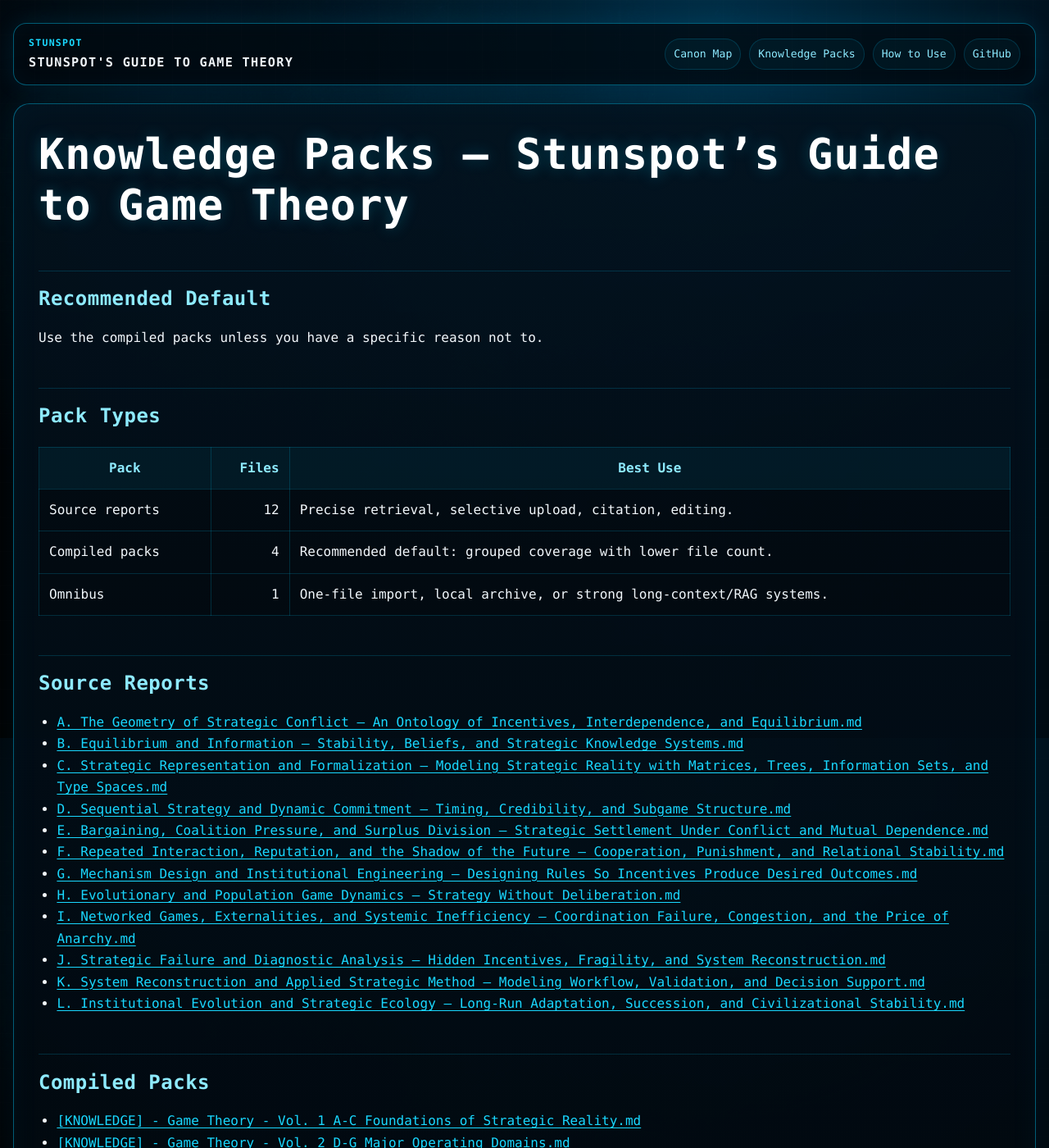
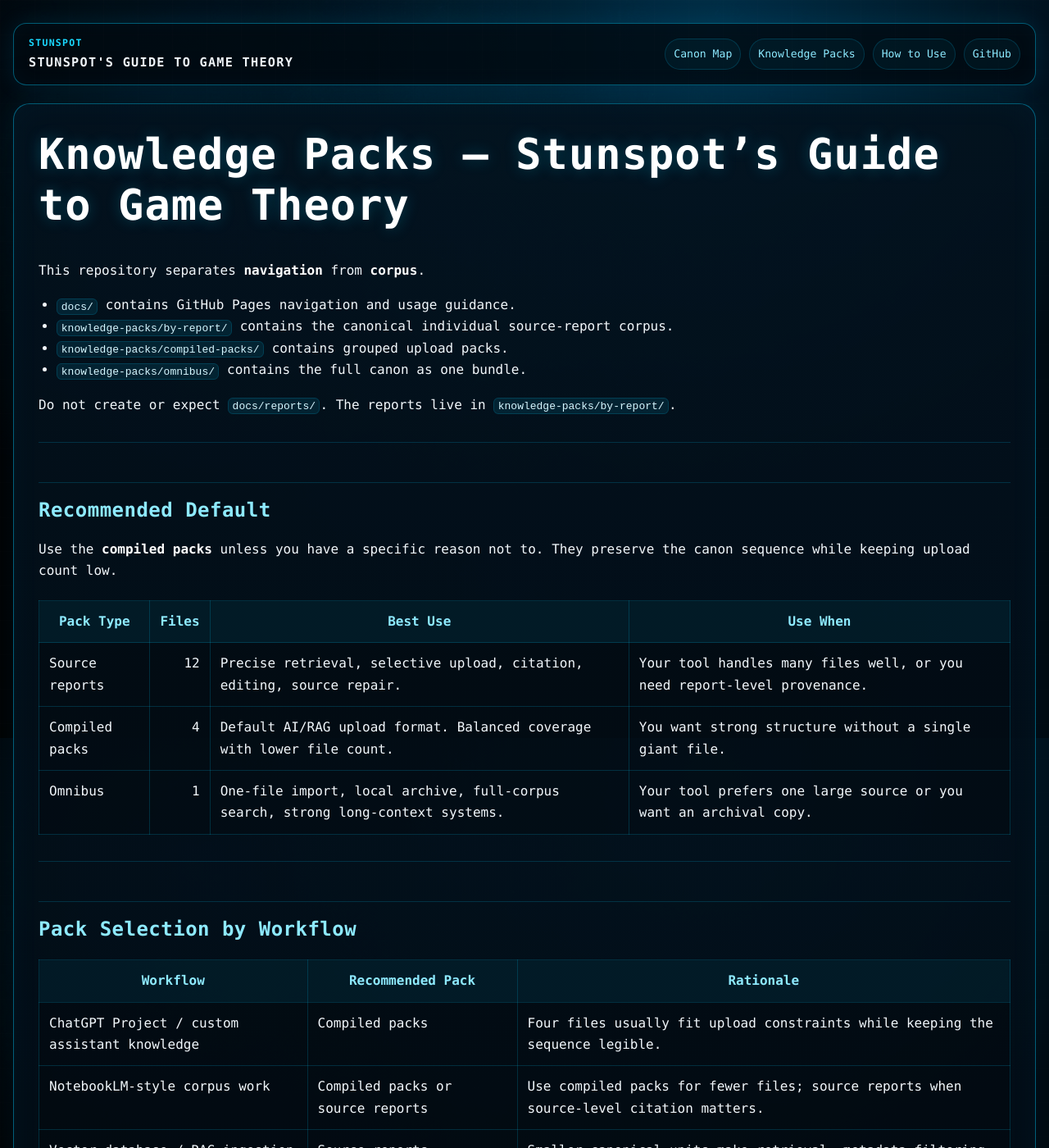
Before and after one commit to Stunspot/stunspots-guide-to-game-theory, a Jekyll site: the page built from docs/knowledge-packs.md, in a window 1280 px wide and 1400 px high. Shown: the whole window at 82% size. Built offline with Jekyll 4.4.1, drawn with Linux system fonts in a browser that asks for light colours; our own code applies the rules of GitHub Pages for plain Markdown files; some of the changed text lies outside the part shown.

Commit message:
Expand knowledge-packs guide with usage matrix

````diff
--- a/docs/knowledge-packs.md
+++ b/docs/knowledge-packs.md
@@ -1,18 +1,44 @@
 # Knowledge Packs — Stunspot's Guide to Game Theory
+
+This repository separates **navigation** from **corpus**.
+
+- `docs/` contains GitHub Pages navigation and usage guidance.
+- `knowledge-packs/by-report/` contains the canonical individual source-report corpus.
+- `knowledge-packs/compiled-packs/` contains grouped upload packs.
+- `knowledge-packs/omnibus/` contains the full canon as one bundle.
+
+Do not create or expect `docs/reports/`. The reports live in `knowledge-packs/by-report/`.
+
+---
 
 ## Recommended Default
 
-Use the compiled packs unless you have a specific reason not to.
+Use the **compiled packs** unless you have a specific reason not to. They preserve the canon sequence while keeping upload count low.
 
-## Pack Types
+| Pack Type | Files | Best Use | Use When |
+|---|---:|---|---|
+| Source reports | 12 | Precise retrieval, selective upload, citation, editing, source repair. | Your tool handles many files well, or you need report-level provenance. |
+| Compiled packs | 4 | Default AI/RAG upload format. Balanced coverage with lower file count. | You want strong structure without a single giant file. |
+| Omnibus | 1 | One-file import, local archive, full-corpus search, strong long-context systems. | Your tool prefers one large source or you want an archival copy. |
 
-| Pack | Files | Best Use |
-|---|---:|---|
-| Source reports | 12 | Precise retrieval, selective upload, citation, editing. |
-| Compiled packs | 4 | Recommended default: grouped coverage with lower file count. |
-| Omnibus | 1 | One-file import, local archive, or strong long-context/RAG systems. |
+---
+
+## Pack Selection by Workflow
+
+| Workflow | Recommended Pack | Rationale |
+|---|---|---|
+| ChatGPT Project / custom assistant knowledge | Compiled packs | Four files usually fit upload constraints while keeping the sequence legible. |
+| NotebookLM-style corpus work | Compiled packs or source reports | Use compiled packs for fewer files; source reports when source-level citation matters. |
+| Vector database / RAG ingestion | Source reports | Smaller canonical units make retrieval, metadata filtering, and citation auditing cleaner. |
+| Long-context manual analysis | Omnibus | One complete file reduces file handling friction. |
+| Corpus editing or source repair | Source reports | Edit canonical source units, not compiled convenience bundles. |
+| Local search or archive | Omnibus + manifest | One searchable file plus explicit mappings. |
+
+---
 
 ## Source Reports
+
+These are the canonical individual units of the corpus.
 
 - [A. The Geometry of Strategic Conflict — An Ontology of Incentives, Interdependence, and Equilibrium.md](https://github.com/Stunspot/stunspots-guide-to-game-theory/blob/main/knowledge-packs/by-report/a-the-geometry-of-strategic-conflict.md)
 - [B. Equilibrium and Information — Stability, Beliefs, and Strategic Knowledge Systems.md](https://github.com/Stunspot/stunspots-guide-to-game-theory/blob/main/knowledge-packs/by-report/b-equilibrium-and-information.md)
@@ -27,13 +53,40 @@ Use the compiled packs unless you have a specific reason not to.
 - [K. System Reconstruction and Applied Strategic Method — Modeling Workflow, Validation, and Decision Support.md](https://github.com/Stunspot/stunspots-guide-to-game-theory/blob/main/knowledge-packs/by-report/k-system-reconstruction-and-applied-strategic-method.md)
 - [L. Institutional Evolution and Strategic Ecology — Long-Run Adaptation, Succession, and Civilizational Stability.md](https://github.com/Stunspot/stunspots-guide-to-game-theory/blob/main/knowledge-packs/by-report/l-institutional-evolution-and-strategic-ecology.md)
 
+---
+
 ## Compiled Packs
 
-- [[KNOWLEDGE] - Game Theory - Vol. 1 A-C Foundations of Strategic Reality.md](https://github.com/Stunspot/stunspots-guide-to-game-theory/blob/main/knowledge-packs/compiled-packs/knowledge-game-theory-vol-1-a-c-foundations-of-strategic-reality.md)
-- [[KNOWLEDGE] - Game Theory - Vol. 2 D-G Major Operating Domains.md](https://github.com/Stunspot/stunspots-guide-to-game-theory/blob/main/knowledge-packs/compiled-packs/knowledge-game-theory-vol-2-d-g-major-operating-domains.md)
-- [[KNOWLEDGE] - Game Theory - Vol. 3 H-J Constraint and Specialization Layers.md](https://github.com/Stunspot/stunspots-guide-to-game-theory/blob/main/knowledge-packs/compiled-packs/knowledge-game-theory-vol-3-h-j-constraint-and-specialization-layers.md)
-- [[KNOWLEDGE] - Game Theory - Vol. 4 K-L Diagnostic and Execution Layers.md](https://github.com/Stunspot/stunspots-guide-to-game-theory/blob/main/knowledge-packs/compiled-packs/knowledge-game-theory-vol-4-k-l-diagnostic-and-execution-layers.md)
+These are grouped convenience files for upload-constrained systems.
+
+- [[KNOWLEDGE] - Game Theory - Vol. 1 A-C Foundations of Strategic Reality.md](https://github.com/Stunspot/stunspots-guide-to-game-theory/blob/main/knowledge-packs/compiled-packs/knowledge-game-theory-vol-1-a-c-foundations-of-strategic-reality.md) — foundations, equilibrium, information, and representation.
+- [[KNOWLEDGE] - Game Theory - Vol. 2 D-G Major Operating Domains.md](https://github.com/Stunspot/stunspots-guide-to-game-theory/blob/main/knowledge-packs/compiled-packs/knowledge-game-theory-vol-2-d-g-major-operating-domains.md) — sequence, commitment, bargaining, repeated interaction, reputation, and mechanism design.
+- [[KNOWLEDGE] - Game Theory - Vol. 3 H-J Constraint and Specialization Layers.md](https://github.com/Stunspot/stunspots-guide-to-game-theory/blob/main/knowledge-packs/compiled-packs/knowledge-game-theory-vol-3-h-j-constraint-and-specialization-layers.md) — evolutionary dynamics, networks, externalities, systemic inefficiency, and failure diagnosis.
+- [[KNOWLEDGE] - Game Theory - Vol. 4 K-L Diagnostic and Execution Layers.md](https://github.com/Stunspot/stunspots-guide-to-game-theory/blob/main/knowledge-packs/compiled-packs/knowledge-game-theory-vol-4-k-l-diagnostic-and-execution-layers.md) — reconstruction, applied method, validation, decision support, and institutional evolution.
+
+---
 
 ## Omnibus
 
 - [[KNOWLEDGE] - Game Theory - Omnibus.md](https://github.com/Stunspot/stunspots-guide-to-game-theory/blob/main/knowledge-packs/omnibus/knowledge-game-theory-omnibus.md)
+
+The omnibus is the whole canon in one file. Use it for archive, local search, and long-context systems that perform well with a single large source.
+
+---
+
+## Ingestion Notes
+
+For RAG pipelines, attach metadata before chunking where possible:
+
+```json
+{
+  "canon": "Stunspot's Guide to Game Theory",
+  "version": "1.0",
+  "pack_type": "source_report | compiled_pack | omnibus",
+  "report_code": "A-L where applicable",
+  "repository_path": "knowledge-packs/...",
+  "license": "CC BY-NC-SA 4.0"
+}
+```
+
+The report code is useful because the canon is sequential. A model answering from Report K should know that Reports A-J define the primitives it is using.
````
